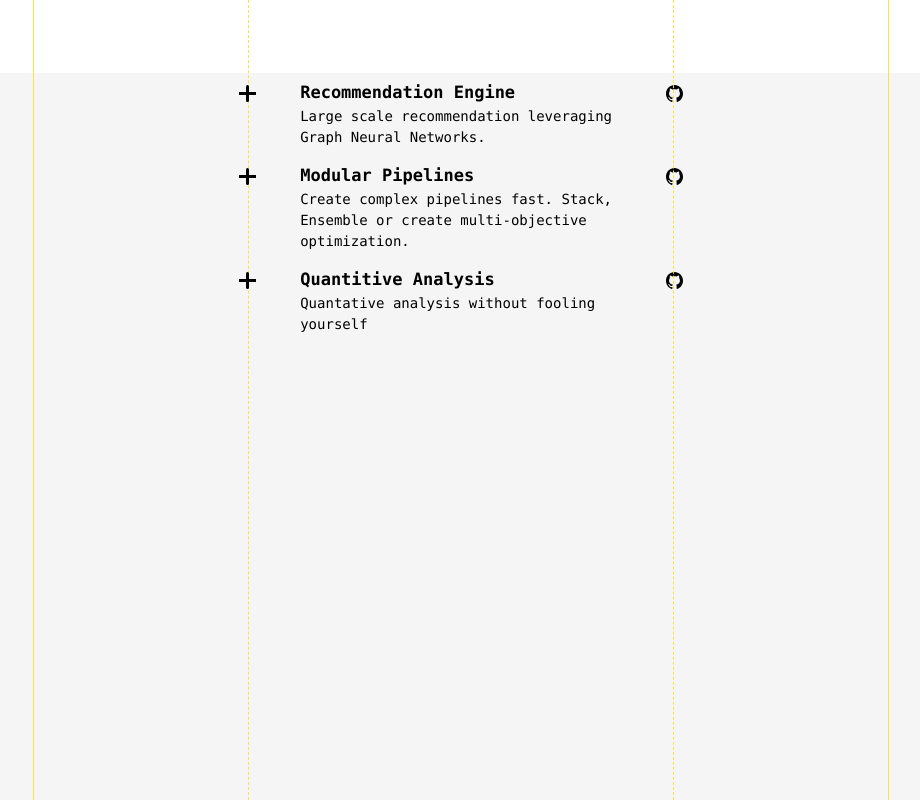
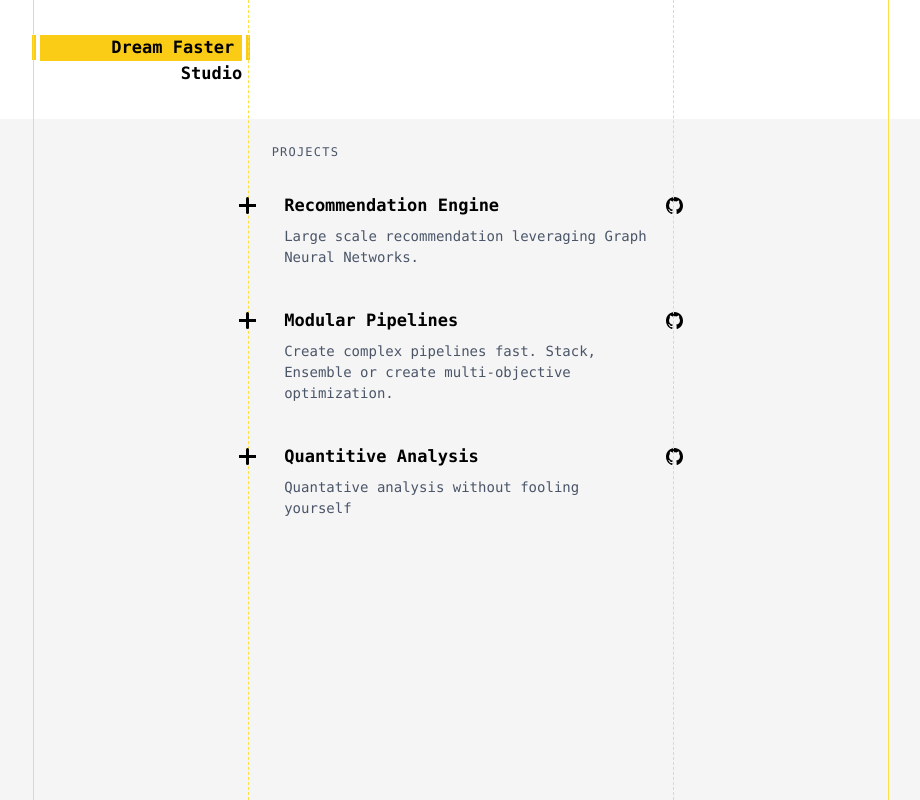
Before and after one commit to dream-faster/dream-faster-landing, a Next.js app: page / in a window 1280 px wide. Shown: the whole page, without its empty margins (179-1099 px from the left). Built offline with nearby package versions, Linux system fonts and the light colour scheme.

Commit message:
feat: Added logo.

```diff
--- /dev/null
+++ b/src/components/Background.tsx
@@ -0,0 +1,11 @@
+const Background = () => (
+  <div className="pointer-events-none absolute inset-y-0 left-0 grid h-screen w-screen grid-cols-1 place-items-center p-5 md:grid-cols-6 md:p-0">
+    <div className="hidden h-screen w-full border-r border-dashed border-yellow-300 opacity-100 md:block md:border-solid" />
+    <div className="hidden h-screen w-full md:block" />
+    <div className="h-screen w-full border-x border-solid border-yellow-300 opacity-100 md:col-span-2 md:border-dashed" />
+    <div className="hidden h-screen w-full md:block" />
+    <div className="hidden h-screen w-full border-l border-dashed border-yellow-300 opacity-100 md:block md:border-solid" />
+  </div>
+);
+
+export default Background;
--- a/src/components/GitHub.tsx
+++ b/src/components/GitHub.tsx
@@ -0,0 +1,34 @@
+const GitHub = ({ url, imgSource }: { url: string; imgSource: string }) => (
+  <a
+    href={url}
+    target="_blank"
+    rel="noopener noreferrer"
+    className=" m-0 flex flex-none items-start justify-center self-start p-1 hover:border hover:border-yellow-400 hover:bg-yellow-400 hover:fill-white group-hover:border group-hover:border-yellow-400 group-hover:p-[3px]"
+    onPointerOver={(e) => e.stopPropagation()}
+  >
+    <svg
+      width="19"
+      height="19"
+      viewBox="0 0 19 19"
+      // fill="none"
+      // fill="inherit"
+      xmlns="http://www.w3.org/2000/svg"
+      className="h-[calc(1rem+1px)] w-[calc(1rem+1px)] fill-inherit"
+    >
+      <path
+        className="fill-inherit"
+        // fill="green"
+        // fill="inherit"
+        d="M9.5 0C4.25379 0 0 4.36406 0 9.74174C0 14.0464 2.72277 17.6937 6.49732 18.983C6.55026 18.9945 6.6043 19.0002 6.65848 19C7.01049 19 7.1462 18.7413 7.1462 18.5165C7.1462 18.2833 7.13772 17.6725 7.13348 16.8583C6.81924 16.9319 6.49776 16.9703 6.175 16.9728C4.3471 16.9728 3.93147 15.552 3.93147 15.552C3.49888 14.4281 2.87545 14.127 2.87545 14.127C2.04844 13.546 2.87121 13.529 2.93482 13.529H2.93906C3.8933 13.6138 4.39375 14.5384 4.39375 14.5384C4.86875 15.3696 5.50491 15.6029 6.07321 15.6029C6.44899 15.5954 6.81895 15.5087 7.15893 15.3484C7.24375 14.7208 7.48973 14.2924 7.76116 14.0464C5.65335 13.8004 3.43527 12.965 3.43527 9.23281C3.43527 8.1683 3.80424 7.29888 4.41071 6.62031C4.31317 6.37433 3.98661 5.38192 4.50402 4.04174C4.57342 4.02513 4.64475 4.018 4.71607 4.02053C5.0596 4.02053 5.83571 4.15201 7.11652 5.04263C8.6728 4.60721 10.3187 4.60721 11.875 5.04263C13.1558 4.15201 13.9319 4.02053 14.2754 4.02053C14.3468 4.018 14.4181 4.02513 14.4875 4.04174C15.0049 5.38192 14.6783 6.37433 14.5808 6.62031C15.1873 7.30312 15.5562 8.17254 15.5562 9.23281C15.5562 12.9734 13.3339 13.7962 11.2176 14.0379C11.5569 14.3391 11.8623 14.9328 11.8623 15.8404C11.8623 17.1424 11.8496 18.1942 11.8496 18.5123C11.8496 18.7413 11.981 19 12.333 19C12.39 19.0002 12.4469 18.9946 12.5027 18.983C16.2815 17.6937 19 14.0422 19 9.74174C19 4.36406 14.7462 0 9.5 0Z"
+      />
+    </svg>
+
+    {/* <img
+      src={imgSource}
+      alt="Nextjs starter banner"
+      className="h-[calc(1rem+1px)] w-[calc(1rem+1px)] fill-white"
+    /> */}
+  </a>
+);
+
+export default GitHub;
--- a/src/components/Plus.tsx
+++ b/src/components/Plus.tsx
@@ -0,0 +1,10 @@
+const Plus = () => (
+  <div className="m-0 flex  flex-none flex-col justify-center p-1 group-hover:bg-yellow-400">
+    <div className="m-0 h-[calc(1rem+1px)] w-[calc(1rem+1px)] flex-none p-0">
+      <div className="relative top-[calc(0.5rem-1px)] left-0  m-0 h-[3px] w-full bg-black p-0 group-hover:bg-white" />
+      <div className="relative  left-[calc(0.5rem-1px)] top-[-3px] m-0 h-full w-[3px] rounded bg-black p-0 group-hover:bg-white" />
+    </div>
+  </div>
+);
+
+export default Plus;
--- a/src/components/ProjectButton.tsx
+++ b/src/components/ProjectButton.tsx
@@ -0,0 +1,47 @@
+import { useRouter } from 'next/router';
+
+import GitHub from './GitHub';
+import Plus from './Plus';
+
+const ProjectButton = ({
+  title,
+  subtitle,
+  url,
+  linkto,
+}: {
+  title: string;
+  subtitle: string;
+  url: string;
+  linkto: string;
+}) => {
+  const router = useRouter();
+
+  return (
+    <div className="group my-2 mb-8 flex w-[calc(100%+25px)] flex-row items-center justify-between p-5 md:p-0">
+      <a
+        href={linkto}
+        className="  flex w-full items-start justify-center hover:border-none "
+      >
+        <Plus />
+        <div className="m-0 flex h-full w-full flex-col justify-center px-2">
+          <div className="flex h-full items-start py-1  group-hover:bg-yellow-400">
+            <h1 className=" flex h-[calc(1rem+1px)] w-full items-center pl-4 align-middle font-mono text-[calc(1rem+1px)] font-bold text-black ">
+              {' '}
+              {title}
+            </h1>
+          </div>
+          <h2 className="mt-2 pl-4 font-mono text-sm text-gray-700">
+            {' '}
+            {subtitle}{' '}
+          </h2>
+        </div>
+      </a>
+      <GitHub
+        url={url}
+        imgSource={`${router.basePath}/assets/images/github.svg`}
+      />
+    </div>
+  );
+};
+
+export default ProjectButton;
--- a/src/pages/index.tsx
+++ b/src/pages/index.tsx
@@ -1,79 +1,31 @@
-import { useRouter } from 'next/router';
-
+import Background from '@/components/Background';
 import { Meta } from '@/layouts/Meta';
 import { Main } from '@/templates/Main';
 
 import { getSortedPostsData } from '../lib/posts';
+import OneSection from './post_index';
 
-const Background = () => (
-  <div className="pointer-events-none absolute inset-y-0 left-0 grid h-screen w-screen grid-cols-1 place-items-center p-5 md:grid-cols-6 md:p-0">
-    <div className="hidden h-screen w-full border-r border-dashed border-yellow-300 opacity-100 md:block md:border-solid" />
-    <div className="hidden h-screen w-full md:block" />
-    <div className="h-screen w-full border-x border-solid border-yellow-300 opacity-100 md:col-span-2 md:border-dashed" />
-    <div className="hidden h-screen w-full md:block" />
-    <div className="hidden h-screen w-full border-l border-dashed border-yellow-300 opacity-100 md:block md:border-solid" />
-  </div>
-);
-
-type ProjectProps = {
-  title: string;
-  subtitle: string;
-  url: string;
-  linkto: string;
-};
-
-const Plus = () => (
-  <div className="m-0 flex  flex-none flex-col justify-center p-1 group-hover:bg-yellow-400">
-    <div className="m-0 h-[calc(1rem+1px)] w-[calc(1rem+1px)] flex-none p-0">
-      <div className="relative top-[calc(0.5rem-1px)] left-0  m-0 h-[3px] w-full bg-black p-0 group-hover:bg-white" />
-      <div className="relative  left-[calc(0.5rem-1px)] top-[-3px] m-0 h-full w-[3px] rounded bg-black p-0 group-hover:bg-white" />
+const Menu = () => (
+  <div className="   left-0 grid h-28  w-screen grid-cols-1 place-items-center   md:grid-cols-6 md:p-0">
+    <div />
+    <div className="flex h-[calc(1rem+9px)] w-[calc(100%+5px)] items-center justify-center">
+      <div className="flex h-full w-full items-start justify-start">
+        <div className="h-full w-1 flex-none bg-yellow-400 " />
+        <div className="mx-1  flex w-full flex-col ">
+          <div className="flex w-full items-center justify-end bg-yellow-400 px-2">
+            <h1 className="self-end whitespace-nowrap  text-right font-mono text-[calc(1rem+1px)] font-black text-black">
+              Dream Faster
+            </h1>
+          </div>
+          <h2 className="self-end whitespace-nowrap text-right font-mono text-[calc(1rem+1px)] font-black text-black">
+            Studio
+          </h2>
+        </div>
+        <div className="h-full w-1 flex-none bg-yellow-400" />
+      </div>
     </div>
   </div>
 );
-
-const GitHub = ({ url, imgSource }: { url: string; imgSource: string }) => (
-  <a
-    href={url}
-    target="_blank"
-    rel="noopener noreferrer"
-    className="m-0 flex  flex-none items-start justify-center self-start p-1  hover:border-none"
-  >
-    <img
-      src={imgSource}
-      alt="Nextjs starter banner"
-      className="h-[calc(1rem+1px)] w-[calc(1rem+1px)] fill-white"
-    />
-  </a>
-);
-
-const ProjectButton = (props: ProjectProps) => {
-  const { title, subtitle, url, linkto } = props;
-  const router = useRouter();
-
-  return (
-    <div className="my-2 flex w-[calc(100%+25px)] flex-row items-center justify-between p-5 md:p-0">
-      <a
-        href={linkto}
-        className=" group flex w-full items-start justify-center hover:border-none "
-      >
-        <Plus />
-        <div className="m-0 flex h-full w-full flex-col justify-center pl-6">
-          <div className="flex h-full items-start py-1  group-hover:bg-yellow-400">
-            <h1 className="flex h-[calc(1rem+1px)] w-full items-center pl-4 align-middle font-mono text-[calc(1rem+1px)] font-bold text-black ">
-              {' '}
-              {title}
-            </h1>
-          </div>
-          <h2 className="pl-4 font-mono text-sm text-black"> {subtitle} </h2>
-        </div>
-      </a>
-      <GitHub
-        url={url}
-        imgSource={`${router.basePath}/assets/images/github.svg`}
-      />
-    </div>
-  );
-};
 
 export default function Index({ allPostsData }) {
   // const router = useRouter();
@@ -87,22 +39,10 @@ export default function Index({ allPostsData }) {
         />
       }
     >
-      <div className="absolute inset-y-0 left-0 flex h-screen w-screen flex-col  bg-neutral-100">
+      <div className="absolute inset-y-0 left-0 flex h-screen w-screen flex-col  ">
         <Background />
-        <div className="h-20 w-screen bg-white" />
-        <div className="flex h-full w-screen items-start justify-center">
-          <div className="flex w-full flex-col items-center justify-center md:w-2/6">
-            {allPostsData.map(({ id, date, title, description }) => (
-              <ProjectButton
-                key={id}
-                title={title}
-                subtitle={description}
-                url="https://github.com/applied-exploration/modular-pipelines"
-                linkto={`/posts/${id}`}
-              />
-            ))}
-          </div>
-        </div>
+        <Menu />
+        <OneSection allPostsData={allPostsData} />
       </div>
     </Main>
   );
--- /dev/null
+++ b/src/pages/post_index.tsx
@@ -0,0 +1,26 @@
+import ProjectButton from '@/components/ProjectButton';
+
+const OneSection = ({ allPostsData }) => (
+  // <div className="flex h-full w-screen flex-col justify-center md:w-2/6">
+
+  <div className="mt-6 flex h-full flex-col items-center justify-start bg-neutral-100">
+    <p className="flex w-full justify-start pl-6 font-mono text-xs tracking-widest md:w-2/6">
+      {' '}
+      PROJECTS{' '}
+    </p>
+    <div className="flex w-full flex-col items-center justify-center md:w-2/6">
+      {allPostsData.map(({ id, date, title, description }) => (
+        <ProjectButton
+          key={id}
+          title={title}
+          subtitle={description}
+          url="https://github.com/applied-exploration/modular-pipelines"
+          linkto={`/posts/${id}`}
+        />
+      ))}
+    </div>
+  </div>
+  // </div>
+);
+
+export default OneSection;
```
Also changed, not shown: public/assets/images/github.svg.
